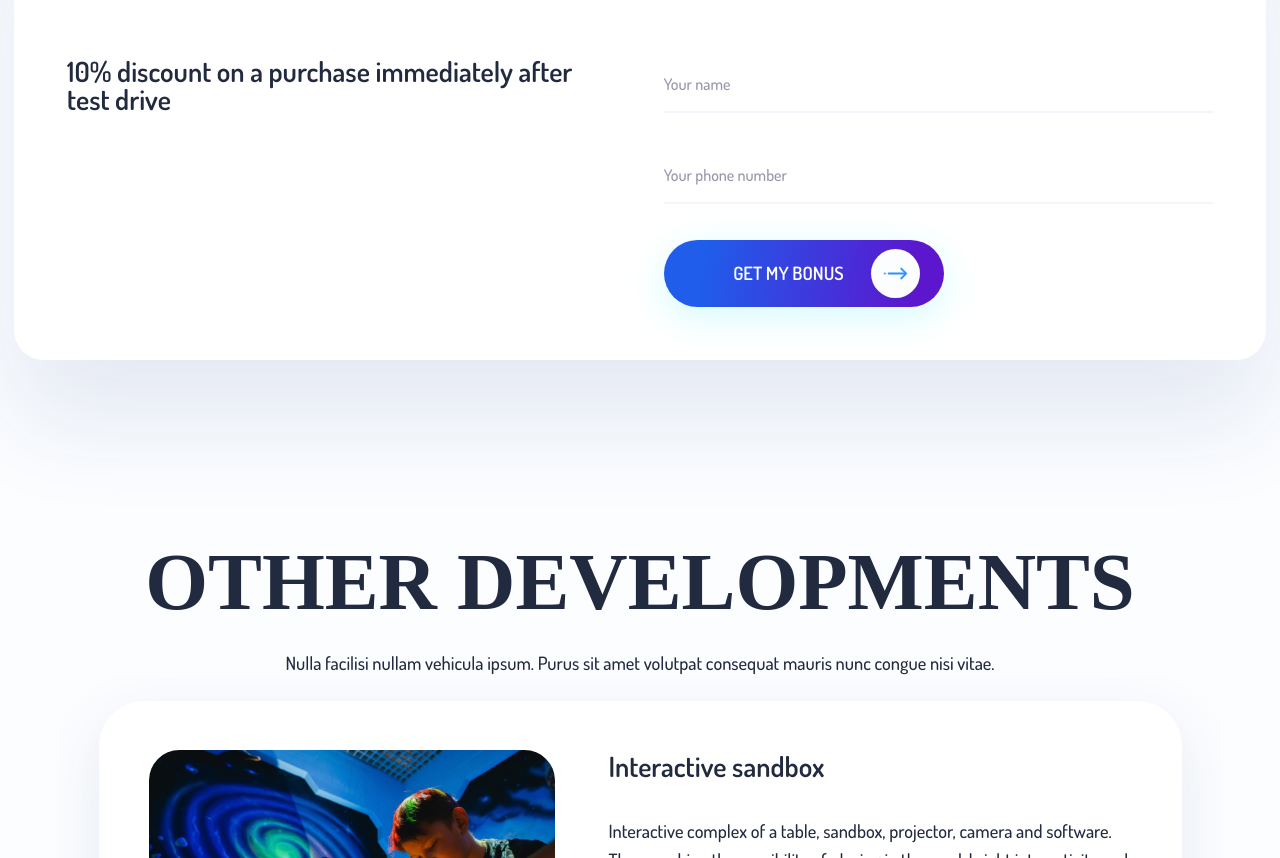
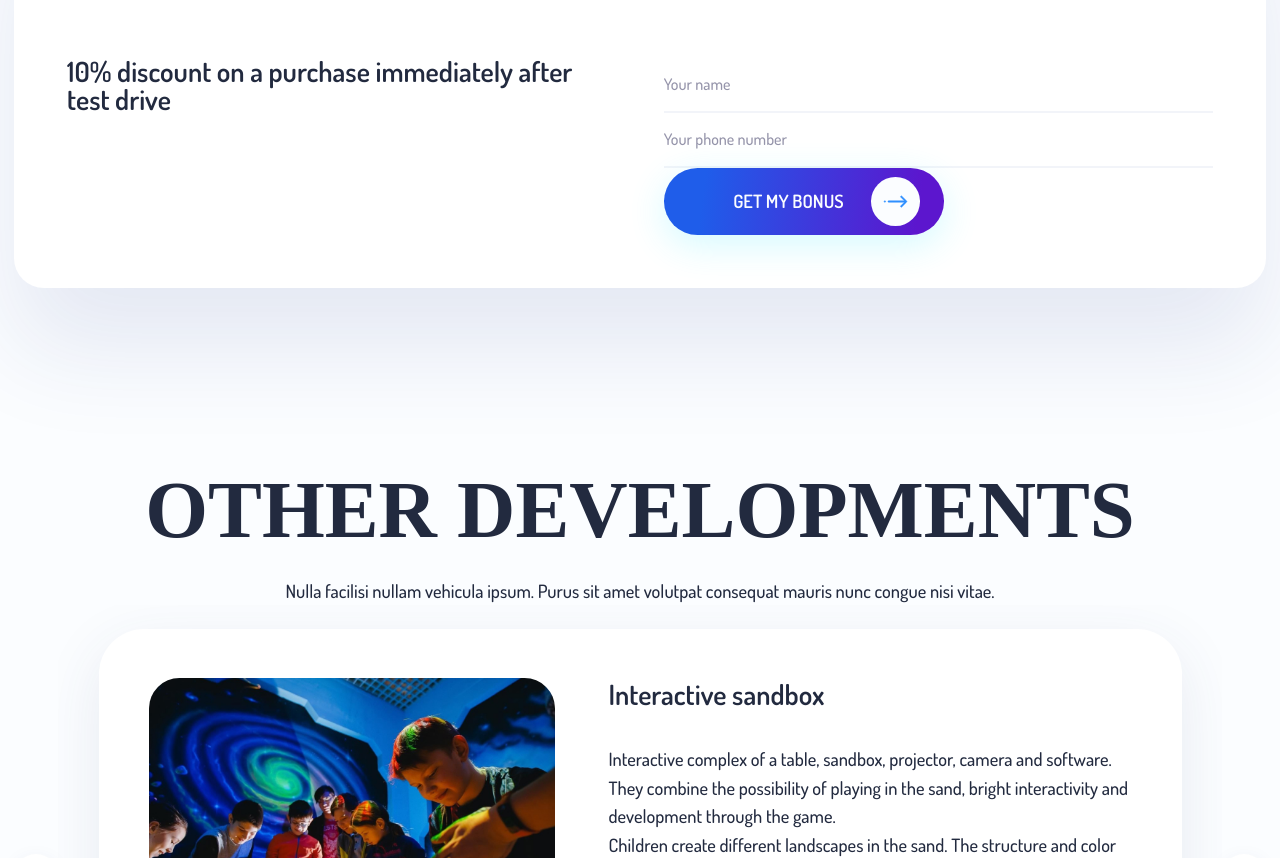
Before and after one commit to OgurtsovArtem/Kids_Jump, a React (Create React App) app: page / in a window 1280 px wide. Shown: the part 8945-9803 px from the top of the page. Built offline with nearby package versions, Linux system fonts and the light colour scheme; a web font is replaced by a local one.

Commit message:
props corrections

```diff
--- a/src/Ui-Kit/Button/Button.js
+++ b/src/Ui-Kit/Button/Button.js
@@ -2,9 +2,9 @@ import React from "react";
 import Icon from "../Icon/Icon";
 import "./Button.scss";
 
-function Button({ className, text }) {
+function Button({ className, text, type = "button" }) {
   return (
-    <button className={`${className} button`}>
+    <button className={`${className} button`} type={type}>
       <p className="button__text">{text}</p>
       <Icon className="button__icon" name="arrow-with-point" />
     </button>
--- a/src/Ui-Kit/Input/Input.jsx
+++ b/src/Ui-Kit/Input/Input.jsx
@@ -1,10 +1,10 @@
 import "./Input.scss";
 
-function Input({ classname, placeholder }) {
+function Input({ className, placeholder, type = "text" }) {
   return (
     <input
-      className={`${classname} input`}
-      type="text"
+      className={`${className} input`}
+      type={type}
       placeholder={placeholder}
     />
   );
```
